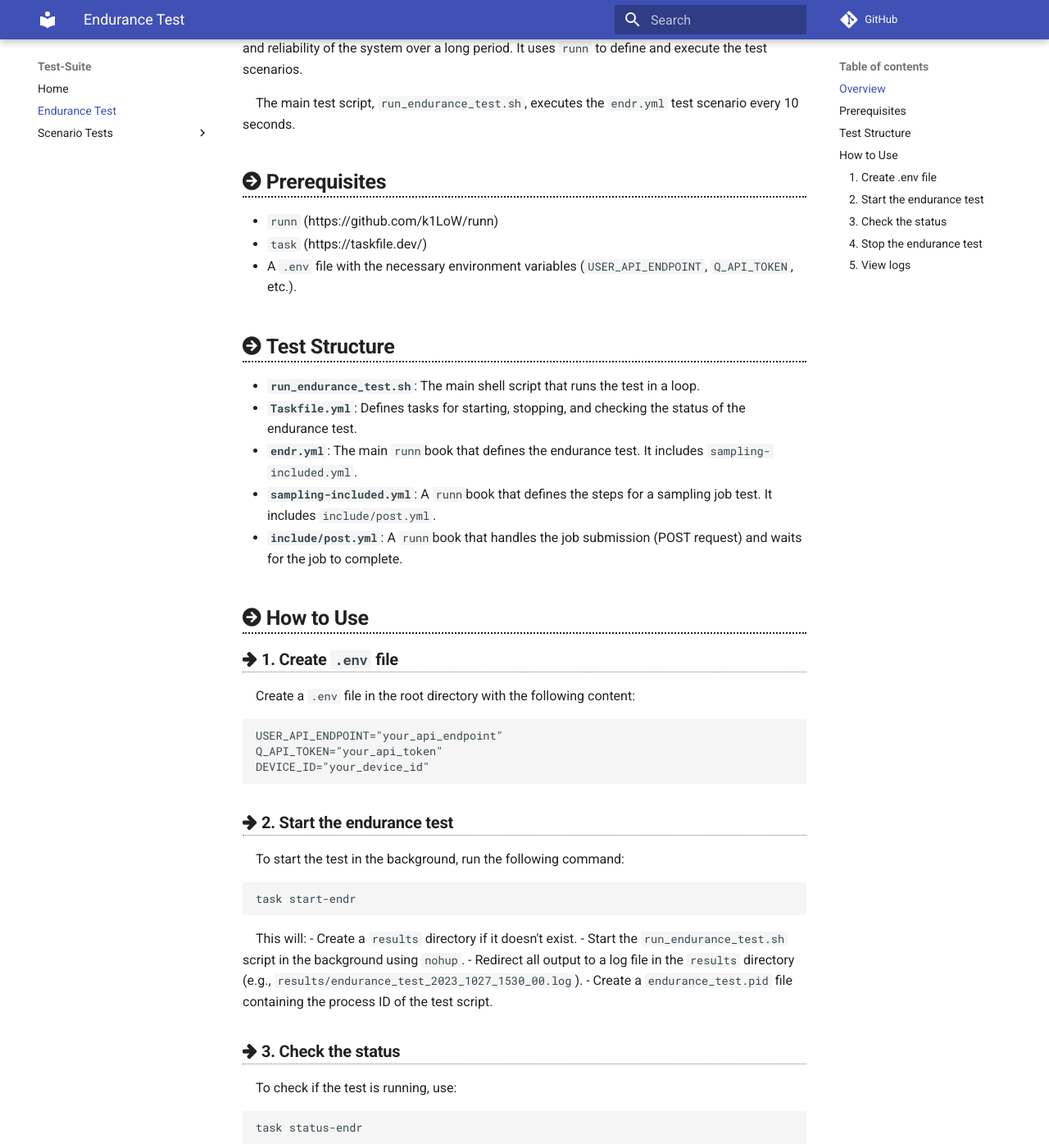
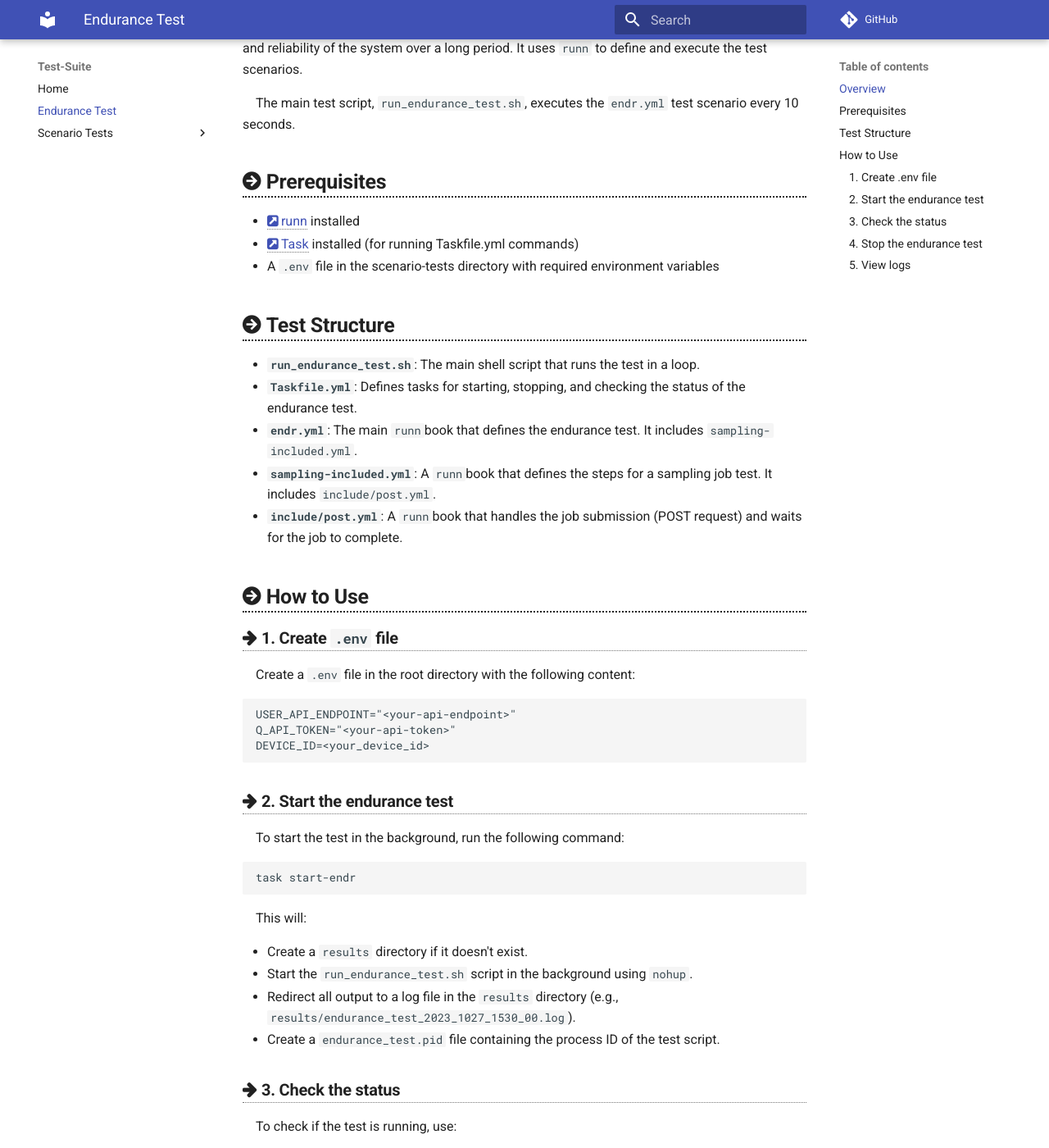
Before and after one commit to oqtopus-team/test-suite, an MkDocs documentation site: the page built from docs/endurance-test/README.md, in a window 1280 px wide and 1400 px high, scrolled down 283 px. Shown: the whole window at 82% size. Built offline with MkDocs 1.6.1 and Material for MkDocs 9.7.7, drawn with Linux system fonts in a browser that asks for light colours; comment, search, counter and statistics services are not loaded.

Commit message:
docs: refine documentation style

````diff
--- a/endurance-test/README.md
+++ b/endurance-test/README.md
@@ -10,9 +10,9 @@ The main test script, `run_endurance_test.sh`, executes the `endr.yml` test scen
 
 ## Prerequisites
 
-- `runn` (https://github.com/k1LoW/runn)
-- `task` (https://taskfile.dev/)
-- A `.env` file with the necessary environment variables (`USER_API_ENDPOINT`, `Q_API_TOKEN`, etc.).
+- [runn](https://github.com/k1LoW/runn) installed
+- [Task](https://taskfile.dev/) installed (for running Taskfile.yml commands)
+- A `.env` file in the scenario-tests directory with required environment variables
 
 ## Test Structure
 
@@ -28,10 +28,10 @@ The main test script, `run_endurance_test.sh`, executes the `endr.yml` test scen
 
 Create a `.env` file in the root directory with the following content:
 
-```
-USER_API_ENDPOINT="your_api_endpoint"
-Q_API_TOKEN="your_api_token"
-DEVICE_ID="your_device_id"
+```bash
+USER_API_ENDPOINT="<your-api-endpoint>"
+Q_API_TOKEN="<your-api-token>"
+DEVICE_ID=<your_device_id>
 ```
 
 ### 2. Start the endurance test
@@ -43,6 +43,7 @@ task start-endr
 ```
 
 This will:
+
 - Create a `results` directory if it doesn't exist.
 - Start the `run_endurance_test.sh` script in the background using `nohup`.
 - Redirect all output to a log file in the `results` directory (e.g., `results/endurance_test_2023_1027_1530_00.log`).
--- a/scenario-tests/README.md
+++ b/scenario-tests/README.md
@@ -1,6 +1,4 @@
-# Scenario Tests
-
-# OQTOPUS-Cloud API Scenario Test Tool
+# Scenario Test Suite
 
 This is a tool for operating the entire system using the OQTOPUS Cloud API and conducting integration tests based on predefined scenarios. It was developed to verify the end-to-end behavior of the system.
 
@@ -43,7 +41,7 @@ Q_API_TOKEN should be your authentication token for accessing the API.
 
 ## Project Structure
 
-```
+```text
 scenario-tests/
 ├── Taskfile.yml           # Task runner configuration
 ├── .env                   # Environment variables (not tracked in git)
````
